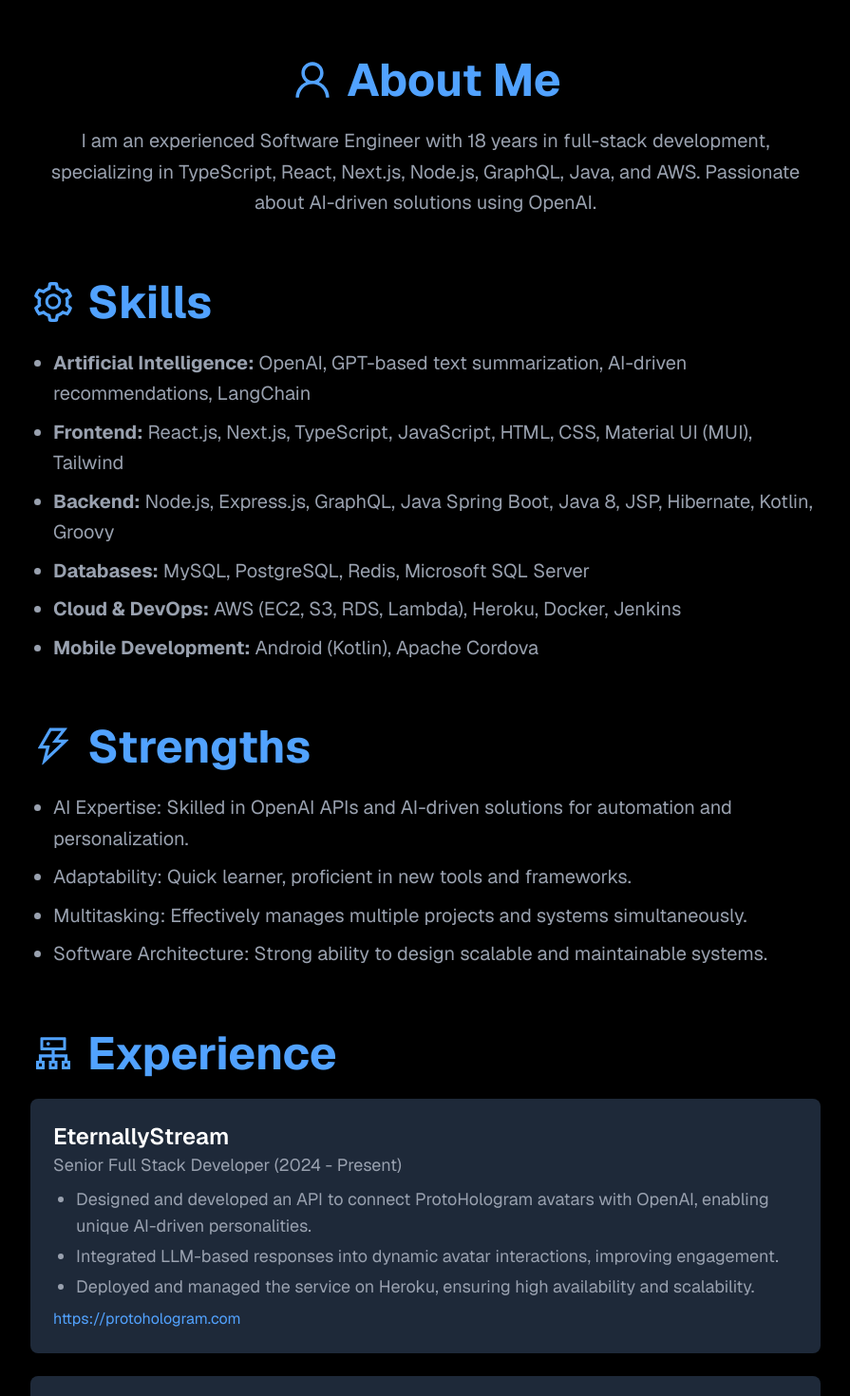
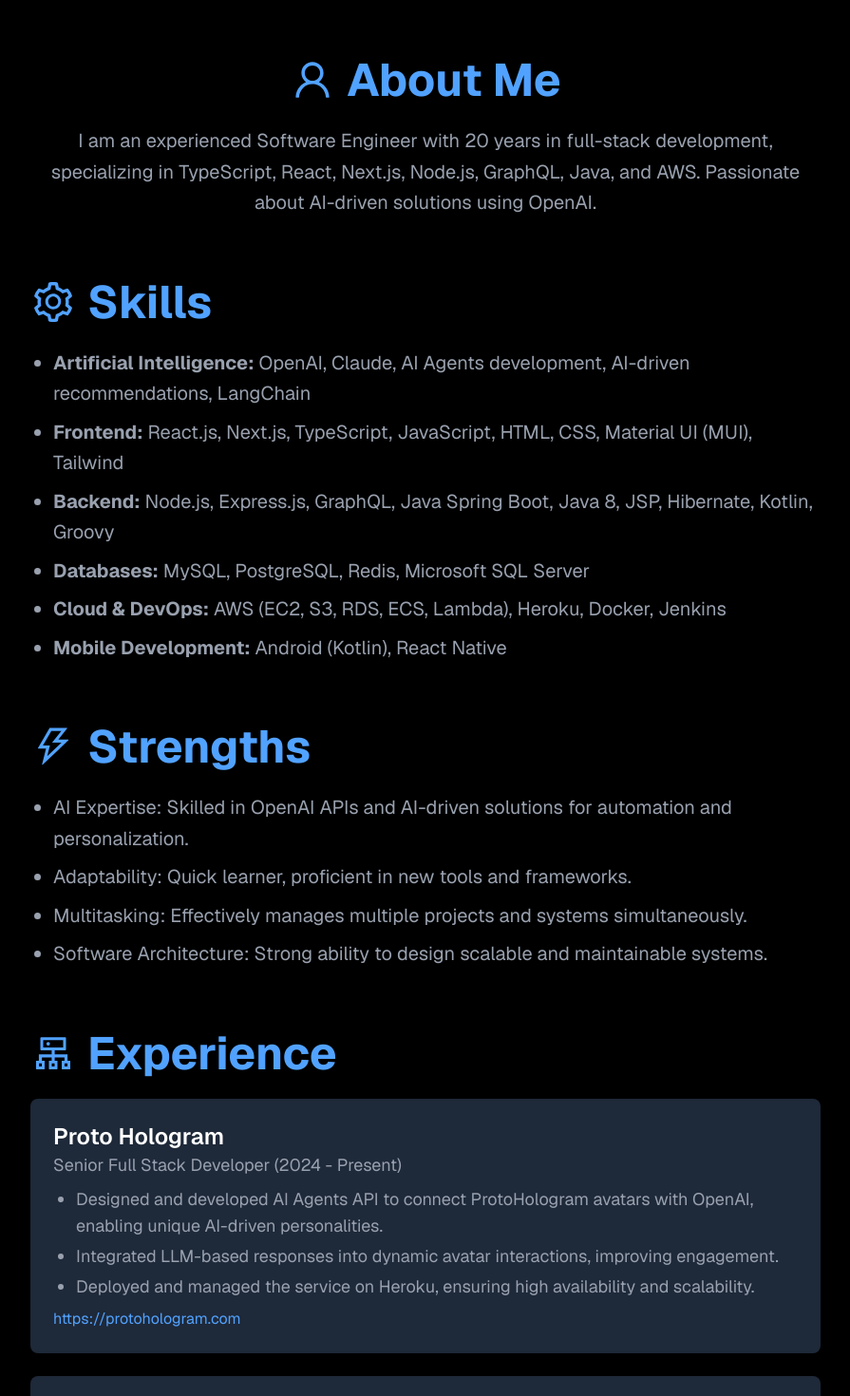
Before and after one commit to sebamateo/sebastian_portfolio, a Next.js app: page / in a window 1280 px wide. Shown: the part 420-1890 px from the top of the page at 95% size, without its empty margins (192-1087 px from the left). Built offline with nearby package versions, Linux system fonts and the light colour scheme.

Commit message:
main update portfolio

```diff
--- a/src/app/page.tsx
+++ b/src/app/page.tsx
@@ -154,7 +154,7 @@ export default function Home() {
                         <AiOutlineUser className="text-3xl sm:text-4xl md:text-5xl"/> About Me
                     </h2>
                     <p className="mt-4 sm:mt-6 text-gray-400 text-base sm:text-lg md:text-xl leading-relaxed">
-                        I am an experienced Software Engineer with 18 years in full-stack development, specializing in TypeScript, React, Next.js, Node.js, GraphQL, Java, and AWS. Passionate about AI-driven solutions using OpenAI.
+                        I am an experienced Software Engineer with 20 years in full-stack development, specializing in TypeScript, React, Next.js, Node.js, GraphQL, Java, and AWS. Passionate about AI-driven solutions using OpenAI.
                     </p>
                 </motion.section>
 
@@ -163,12 +163,12 @@ export default function Home() {
                         <AiOutlineSetting className="text-3xl sm:text-4xl md:text-5xl"/> Skills
                     </h2>
                     <ul className="list-disc text-gray-400 mt-4 sm:mt-6 text-base sm:text-lg md:text-xl leading-relaxed pl-6 space-y-2">
-                        <li><strong>Artificial Intelligence:</strong> OpenAI, GPT-based text summarization, AI-driven recommendations, LangChain</li>
+                        <li><strong>Artificial Intelligence:</strong> OpenAI, Claude, AI Agents development, AI-driven recommendations, LangChain</li>
                         <li><strong>Frontend:</strong> React.js, Next.js, TypeScript, JavaScript, HTML, CSS, Material UI (MUI), Tailwind</li>
                         <li><strong>Backend:</strong> Node.js, Express.js, GraphQL, Java Spring Boot, Java 8, JSP, Hibernate, Kotlin, Groovy</li>
                         <li><strong>Databases:</strong> MySQL, PostgreSQL, Redis, Microsoft SQL Server</li>
-                        <li><strong>Cloud & DevOps:</strong> AWS (EC2, S3, RDS, Lambda), Heroku, Docker, Jenkins</li>
-                        <li><strong>Mobile Development:</strong> Android (Kotlin), Apache Cordova</li>
+                        <li><strong>Cloud & DevOps:</strong> AWS (EC2, S3, RDS, ECS, Lambda), Heroku, Docker, Jenkins</li>
+                        <li><strong>Mobile Development:</strong> Android (Kotlin), React Native</li>
                     </ul>
                 </motion.section>
 
@@ -190,10 +190,10 @@ export default function Home() {
                     </h2>
                     <div className="mt-4 sm:mt-6 space-y-6">
                         <motion.div className="bg-gray-800 p-4 sm:p-6 rounded-lg" whileHover={{ scale: 1.02 }} variants={fadeInUp}>
-                            <h3 className="text-xl sm:text-2xl font-semibold">EternallyStream</h3>
+                            <h3 className="text-xl sm:text-2xl font-semibold">Proto Hologram</h3>
                             <p className="text-gray-400 text-base sm:text-lg">Senior Full Stack Developer (2024 - Present)</p>
                             <ul className="list-disc ml-4 sm:ml-6 mt-2 text-gray-400 space-y-1 text-sm sm:text-base md:text-lg">
-                                <li>Designed and developed an API to connect ProtoHologram avatars with OpenAI, enabling unique AI-driven personalities.</li>
+                                <li>Designed and developed AI Agents API to connect ProtoHologram avatars with OpenAI, enabling unique AI-driven personalities.</li>
                                 <li>Integrated LLM-based responses into dynamic avatar interactions, improving engagement.</li>
                                 <li>Deployed and managed the service on Heroku, ensuring high availability and scalability.</li>
                             </ul>
```
